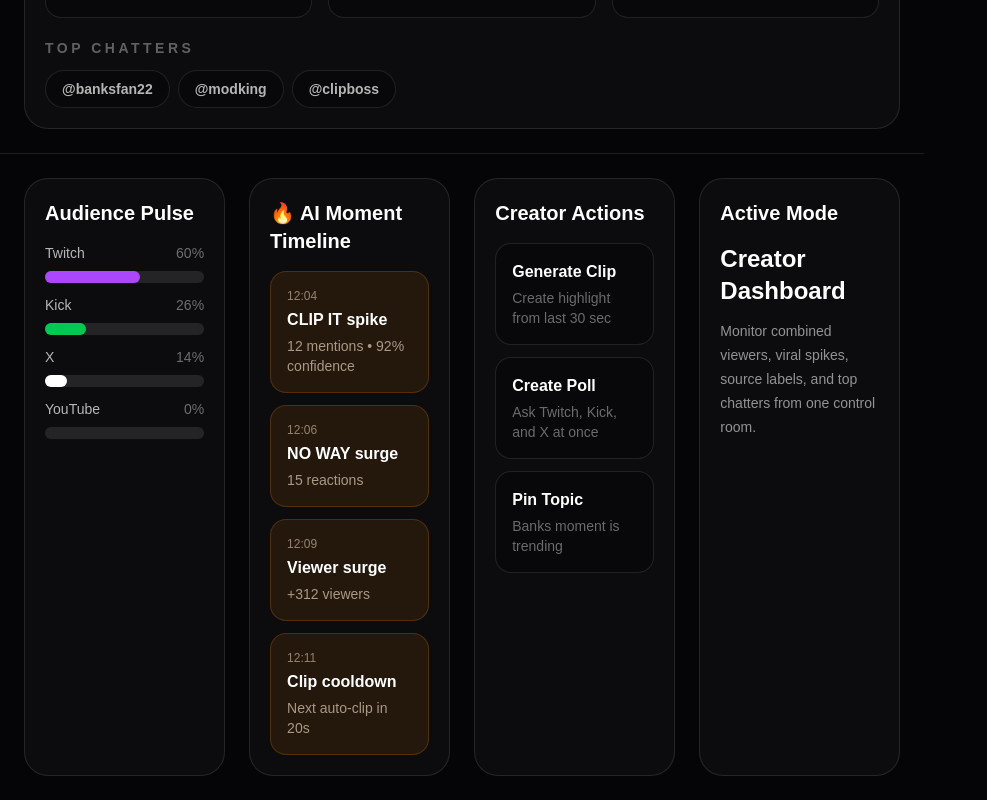
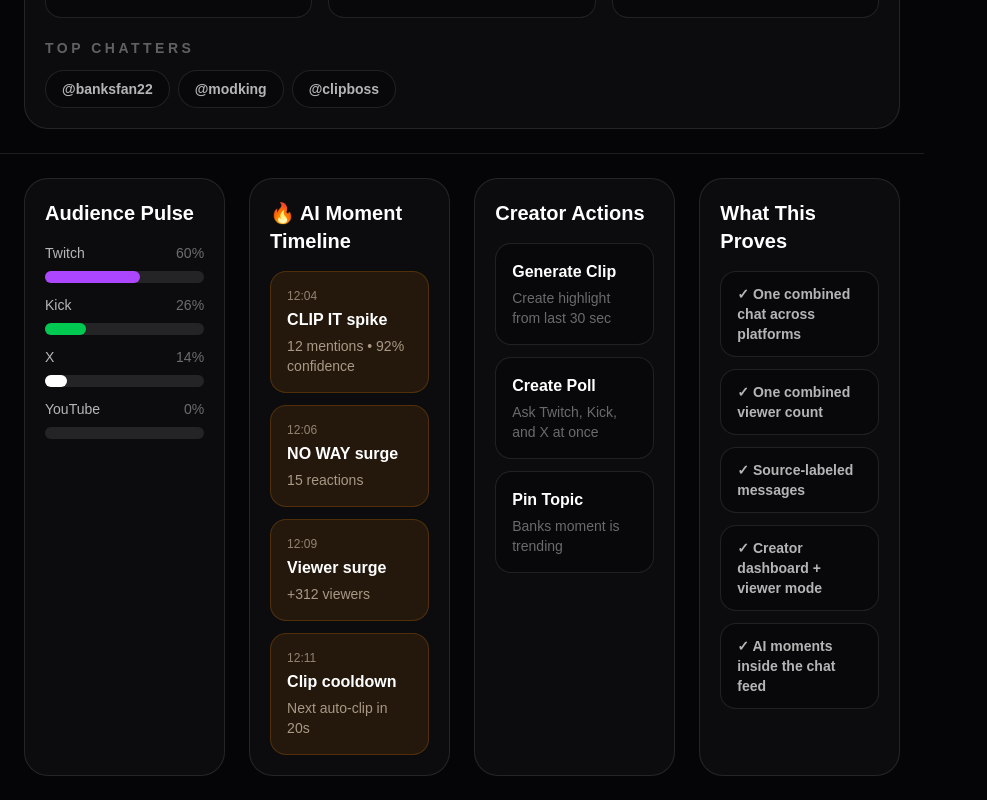
Before and after one commit to ZacsStory/market-bubble-lobby, a Next.js app: page / in a window 1280 px wide. Shown: the part 1335-2135 px from the top of the page, without its empty margins (0-987 px from the left). Built offline with nearby package versions, Linux system fonts and the light colour scheme.

Commit message:
Polish viewer mode and creator dashboard

```diff
--- a/app/page.tsx
+++ b/app/page.tsx
@@ -323,32 +323,32 @@ export default function Home() {
 
           {mode === "Viewer Mode" ? (
             <>
-              <section className="border-b border-white/10 p-6">
-                <div className="grid gap-4 xl:grid-cols-3">
-                  <div className="rounded-3xl border border-white/10 bg-white/[0.03] p-6">
+              <section className="border-b border-white/10 p-5">
+                <div className="grid gap-4 xl:grid-cols-[260px_1fr]">
+                  <div className="rounded-3xl border border-white/10 bg-white/[0.03] p-5">
                     <p className="text-xs uppercase tracking-[0.3em] text-white/35">
                       Watching Together
                     </p>
-                    <h2 className="mt-3 text-5xl font-black">
+                    <h2 className="mt-3 text-4xl font-black">
                       {totalViewers.toLocaleString()}
                     </h2>
-                    <p className="mt-2 text-white/45">combined viewers live right now</p>
+                    <p className="mt-2 text-sm text-white/45">combined viewers live right now</p>
                   </div>
 
-                  <div className="rounded-3xl border border-white/10 bg-white/[0.03] p-6 xl:col-span-2">
+                  <div className="rounded-3xl border border-white/10 bg-white/[0.03] p-5">
                     <p className="text-xs uppercase tracking-[0.3em] text-white/35">
                       Viewer Mode
                     </p>
                     <h2 className="mt-3 text-3xl font-black">One stream. One chat. Every platform.</h2>
                     <p className="mt-3 text-sm leading-6 text-white/50">
-                      Viewer Mode removes the heavy creator analytics and focuses on the watch experience:
-                      stream player, combined audience count, and the native Market Bubble chat.
+                      A cleaner watch page for the audience: stream player, combined viewer count,
+                      source-labeled chat, and shared moments without the heavy creator controls.
                     </p>
                   </div>
                 </div>
               </section>
 
-              <section className="grid gap-6 p-6 xl:grid-cols-3">
+              <section className="grid gap-5 p-5 xl:grid-cols-3">
                 <Panel title="Live Sources">
                   <SourceStatus label="Twitch" status="Live" viewers="4,812" />
                   <SourceStatus label="Kick" status="Live" viewers="2,101" />
@@ -371,8 +371,8 @@ export default function Home() {
 
                 <Panel title="Join The Room">
                   <Action title="Open Native Chat" subtitle="Chat with viewers across every source" />
-                  <Action title="Follow Moment" subtitle="Track the current viral topic" />
-                  <Action title="Switch Source" subtitle="Change stream source above" />
+                  <Action title="Save Moment" subtitle="Mark the current highlight" />
+                  <Action title="Switch Source" subtitle="Change the stream source above" />
                 </Panel>
               </section>
             </>
@@ -519,11 +519,12 @@ export default function Home() {
                   <Action title="Pin Topic" subtitle="Banks moment is trending" />
                 </Panel>
 
-                <Panel title="Active Mode">
-                  <p className="text-2xl font-black">{mode}</p>
-                  <p className="mt-3 text-sm leading-6 text-white/55">
-                    Monitor combined viewers, viral spikes, source labels, and top chatters from one control room.
-                  </p>
+                <Panel title="What This Proves">
+                  <ProofLine text="One combined chat across platforms" />
+                  <ProofLine text="One combined viewer count" />
+                  <ProofLine text="Source-labeled messages" />
+                  <ProofLine text="Creator dashboard + viewer mode" />
+                  <ProofLine text="AI moments inside the chat feed" />
                 </Panel>
               </section>
             </>
@@ -582,7 +583,7 @@ export default function Home() {
                     </p>
 
                     <button className="mt-4 w-full rounded-xl border border-orange-200/20 bg-black/25 px-4 py-3 text-left text-sm font-bold text-orange-100 transition hover:bg-orange-200/10">
-                      Generate Clip from last 30 seconds
+                      {mode === "Viewer Mode" ? "Save Moment" : "Generate Clip from last 30 seconds"}
                     </button>
                   </div>
                 );
@@ -736,3 +737,11 @@ function SourceStatus({
     </div>
   );
 }
+
+function ProofLine({ text }: { text: string }) {
+  return (
+    <div className="rounded-2xl border border-white/10 bg-black/30 px-4 py-3 text-sm font-bold text-white/70">
+      ✓ {text}
+    </div>
+  );
+}
```
